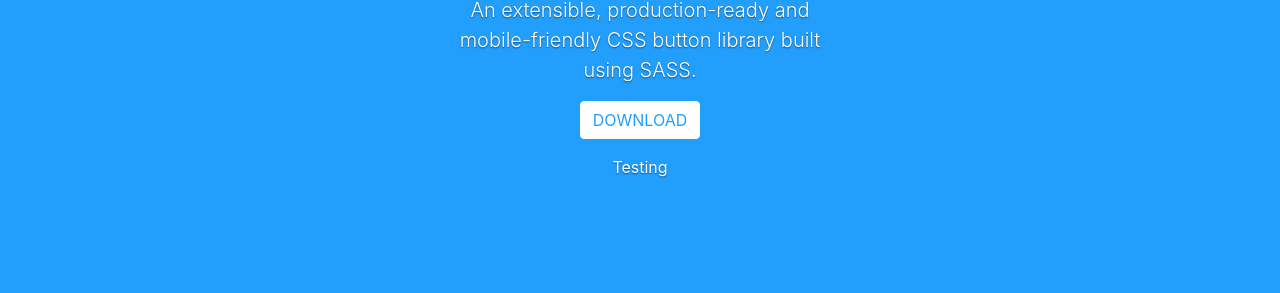
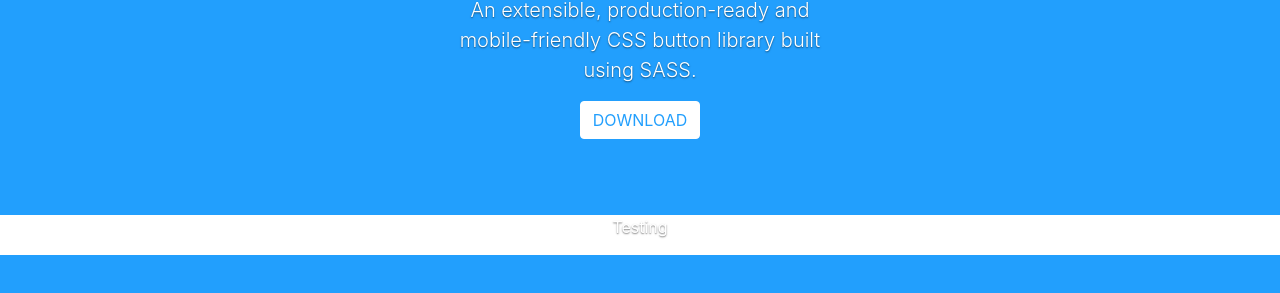
Before and after one commit to kcleveland/Buttons, a plain HTML site: page index.html in a window 1280 px wide. Shown: the part 191-484 px from the top of the page. Drawn offline with nearby package versions, Linux system fonts and the light colour scheme.

Commit message:
"Working on index"

```diff
--- a/css/index.css
+++ b/css/index.css
@@ -41,8 +41,8 @@ body {
   text-shadow: 0 .05rem .1rem rgba(0, 0, 0, .5);
 }
 
-.cover-container {
-  max-width: 42em;
+.background-light {
+    background: #ffffff;
 }
 
 
@@ -104,8 +104,8 @@ body {
   padding: .75rem 1.25rem;
 }*/
 
-.lower-container {
-    background: #ffffff;
+.inner-container {
+    margin-bottom: 60px;
 }
 
 
--- a/index.html
+++ b/index.html
@@ -22,7 +22,7 @@
 
   <body class="text-center">
 
-    <div class="container-fluid">
+    <div class="container-fluid inner-container">
       <div class="row">
         <div class="col-12 mx-auto">
           <main role="main" class="inner cover">
@@ -37,7 +37,7 @@
       </div>
     </div>
 
-    <div class="container-fluid">
+    <div class="container-fluid inner-container background-light">
         <div class="row">
           <div class="col-12 mx-auto">
             <p>Testing</p>
```
